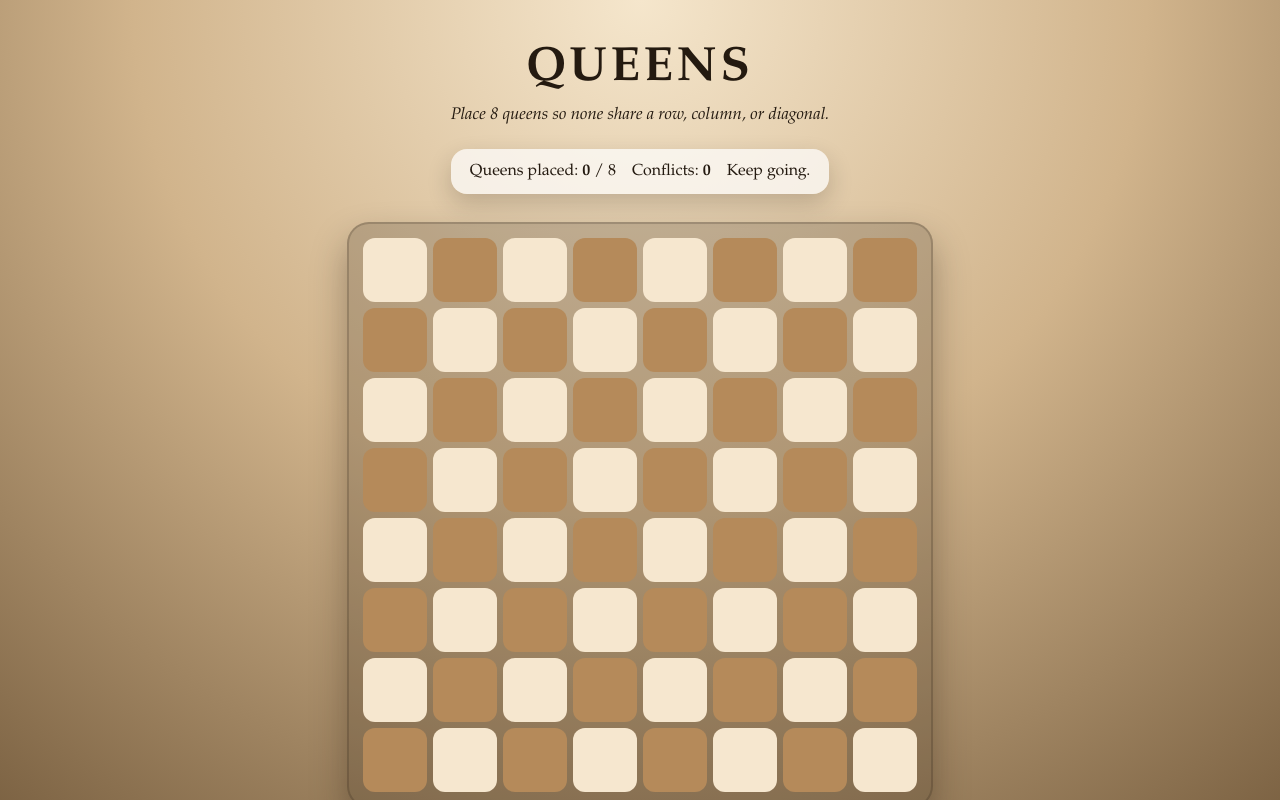
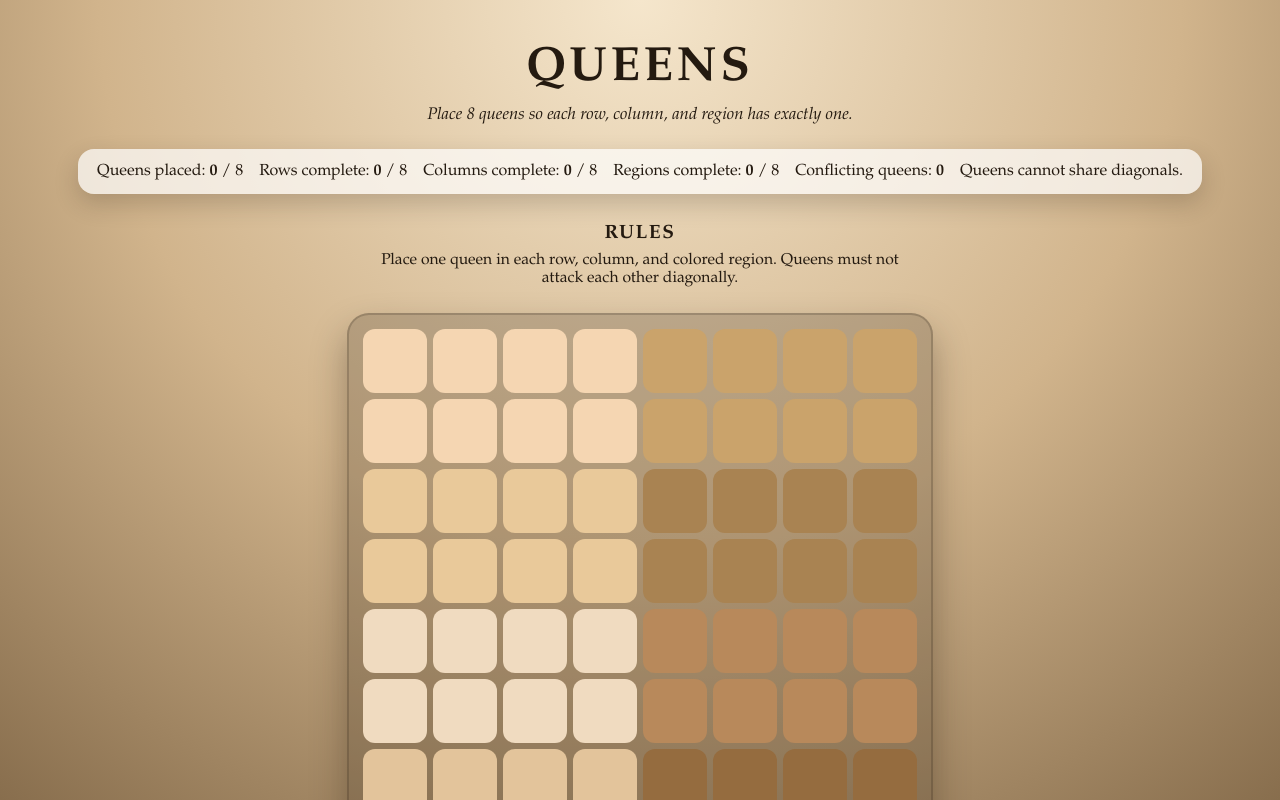
Before and after one commit to zakaahmed1/Zaka-Game-Central, a Next.js app: page /queens in a window 1280 px wide. Shown: the top 800 px of the page. Built offline with nearby package versions, Linux system fonts and the light colour scheme.

Commit message:
Updated rules for Queens

```diff
--- a/pages/queens.tsx
+++ b/pages/queens.tsx
@@ -3,6 +3,36 @@ import styles from "../styles/Queens.module.css";
 
 const BOARD_SIZE = 8;
 const TOTAL_CELLS = BOARD_SIZE * BOARD_SIZE;
+const REGION_MAP = [
+  0, 0, 0, 0, 1, 1, 1, 1,
+  0, 0, 0, 0, 1, 1, 1, 1,
+  2, 2, 2, 2, 3, 3, 3, 3,
+  2, 2, 2, 2, 3, 3, 3, 3,
+  4, 4, 4, 4, 5, 5, 5, 5,
+  4, 4, 4, 4, 5, 5, 5, 5,
+  6, 6, 6, 6, 7, 7, 7, 7,
+  6, 6, 6, 6, 7, 7, 7, 7,
+];
+const REGION_COLORS = [
+  "#f5d6b2",
+  "#caa36b",
+  "#e9c99a",
+  "#a98352",
+  "#f0dbc0",
+  "#b8895b",
+  "#e3c49b",
+  "#956c3f",
+];
+const REGION_TEXT = [
+  "#2a1c11",
+  "#1f140b",
+  "#2a1c11",
+  "#f6e7cf",
+  "#2a1c11",
+  "#f6e7cf",
+  "#2a1c11",
+  "#f6e7cf",
+];
 
 function getRow(index: number) {
   return Math.floor(index / BOARD_SIZE);
@@ -12,19 +42,6 @@ function getCol(index: number) {
   return index % BOARD_SIZE;
 }
 
-function areConflicting(a: number, b: number) {
-  const rowA = getRow(a);
-  const colA = getCol(a);
-  const rowB = getRow(b);
-  const colB = getCol(b);
-
-  const sameRow = rowA === rowB;
-  const sameCol = colA === colB;
-  const sameDiag = Math.abs(rowA - rowB) === Math.abs(colA - colB);
-
-  return sameRow || sameCol || sameDiag;
-}
-
 export default function Queens() {
   const [board, setBoard] = useState<boolean[]>(
     Array(TOTAL_CELLS).fill(false),
@@ -32,28 +49,61 @@ export default function Queens() {
 
   const queenCount = board.reduce((sum, cell) => sum + (cell ? 1 : 0), 0);
 
-  const { conflictSet, conflictPairs } = useMemo(() => {
-    const positions: number[] = [];
+  const {
+    conflictSet,
+    rowsWithOne,
+    colsWithOne,
+    regionsWithOne,
+  } = useMemo(() => {
+    const rows: number[][] = Array.from({ length: BOARD_SIZE }, () => []);
+    const cols: number[][] = Array.from({ length: BOARD_SIZE }, () => []);
+    const regions: number[][] = Array.from({ length: BOARD_SIZE }, () => []);
+    const diagA = new Map<number, number[]>();
+    const diagB = new Map<number, number[]>();
+
     board.forEach((hasQueen, index) => {
-      if (hasQueen) positions.push(index);
+      if (!hasQueen) return;
+      const row = getRow(index);
+      const col = getCol(index);
+      const region = REGION_MAP[index];
+
+      rows[row].push(index);
+      cols[col].push(index);
+      regions[region].push(index);
+
+      const keyA = row - col;
+      const keyB = row + col;
+      diagA.set(keyA, [...(diagA.get(keyA) ?? []), index]);
+      diagB.set(keyB, [...(diagB.get(keyB) ?? []), index]);
     });
 
     const conflicts = new Set<number>();
-    let pairs = 0;
-    for (let i = 0; i < positions.length; i += 1) {
-      for (let j = i + 1; j < positions.length; j += 1) {
-        if (areConflicting(positions[i], positions[j])) {
-          conflicts.add(positions[i]);
-          conflicts.add(positions[j]);
-          pairs += 1;
-        }
+    const markConflicts = (group: number[]) => {
+      if (group.length > 1) {
+        group.forEach((pos) => conflicts.add(pos));
       }
-    }
+    };
 
-    return { conflictSet: conflicts, conflictPairs: pairs };
+    rows.forEach(markConflicts);
+    cols.forEach(markConflicts);
+    regions.forEach(markConflicts);
+    diagA.forEach(markConflicts);
+    diagB.forEach(markConflicts);
+
+    return {
+      conflictSet: conflicts,
+      rowsWithOne: rows.filter((row) => row.length === 1).length,
+      colsWithOne: cols.filter((col) => col.length === 1).length,
+      regionsWithOne: regions.filter((region) => region.length === 1).length,
+    };
   }, [board]);
 
-  const isSolved = queenCount === BOARD_SIZE && conflictSet.size === 0;
+  const isSolved =
+    queenCount === BOARD_SIZE &&
+    rowsWithOne === BOARD_SIZE &&
+    colsWithOne === BOARD_SIZE &&
+    regionsWithOne === BOARD_SIZE &&
+    conflictSet.size === 0;
 
   function toggleQueen(index: number) {
     setBoard((prev) => {
@@ -82,7 +132,7 @@ export default function Queens() {
       <header className={styles.header}>
         <h1 className={styles.title}>Queens</h1>
         <p className={styles.subtitle}>
-          Place 8 queens so none share a row, column, or diagonal.
+          Place 8 queens so each row, column, and region has exactly one.
         </p>
       </header>
 
@@ -91,30 +141,52 @@ export default function Queens() {
           Queens placed: <strong>{queenCount}</strong> / {BOARD_SIZE}
         </div>
         <div className={styles.statusItem}>
-          Conflicts: <strong>{conflictPairs}</strong>
+          Rows complete: <strong>{rowsWithOne}</strong> / {BOARD_SIZE}
         </div>
         <div className={styles.statusItem}>
-          {isSolved ? "Puzzle solved!" : "Keep going."}
+          Columns complete: <strong>{colsWithOne}</strong> / {BOARD_SIZE}
         </div>
+        <div className={styles.statusItem}>
+          Regions complete: <strong>{regionsWithOne}</strong> / {BOARD_SIZE}
+        </div>
+        <div className={styles.statusItem}>
+          Conflicting queens: <strong>{conflictSet.size}</strong>
+        </div>
+        <div className={styles.statusItem}>
+          {isSolved ? "Puzzle solved!" : "Queens cannot share diagonals."}
+        </div>
+      </section>
+
+      <section className={styles.rules} aria-label="Rules">
+        <h2 className={styles.rulesTitle}>Rules</h2>
+        <p className={styles.rulesText}>
+          Place one queen in each row, column, and colored region. Queens must
+          not attack each other diagonally.
+        </p>
       </section>
 
       <section className={styles.board} aria-label="Queens board">
         {board.map((hasQueen, index) => {
           const row = getRow(index);
           const col = getCol(index);
-          const isDark = (row + col) % 2 === 1;
+          const region = REGION_MAP[index];
           const isConflict = conflictSet.has(index);
 
           return (
             <button
               key={index}
               type="button"
-              className={`${styles.cell} ${isDark ? styles.dark : styles.light} ${
-                isConflict ? styles.conflict : ""
-              }`}
+              className={`${styles.cell} ${isConflict ? styles.conflict : ""}`}
               onClick={() => toggleQueen(index)}
               aria-pressed={hasQueen}
-              aria-label={`Row ${row + 1}, Column ${col + 1}`}
+              aria-label={`Row ${row + 1}, Column ${col + 1}, Region ${
+                region + 1
+              }`}
+              disabled={!hasQueen && queenCount >= BOARD_SIZE}
+              style={{
+                backgroundColor: REGION_COLORS[region],
+                color: REGION_TEXT[region],
+              }}
             >
               {hasQueen ? "Q" : ""}
             </button>
--- a/styles/Queens.module.css
+++ b/styles/Queens.module.css
@@ -45,6 +45,24 @@
   font-size: 1rem;
 }
 
+.rules {
+  max-width: 520px;
+  text-align: center;
+  margin-bottom: 1.6rem;
+}
+
+.rulesTitle {
+  margin: 0 0 0.4rem;
+  font-size: 1.2rem;
+  text-transform: uppercase;
+  letter-spacing: 0.08em;
+}
+
+.rulesText {
+  margin: 0;
+  font-size: 0.98rem;
+}
+
 .board {
   display: grid;
   grid-template-columns: repeat(8, minmax(34px, 64px));
@@ -67,21 +85,18 @@
   display: flex;
   align-items: center;
   justify-content: center;
-  color: #241a10;
 }
 
 .cell:hover {
   transform: translateY(-2px);
   box-shadow: 0 8px 18px rgba(36, 26, 16, 0.25);
+  filter: brightness(1.05);
 }
 
-.light {
-  background: #f6e7cf;
-}
-
-.dark {
-  background: #b58a5a;
-  color: #1f140b;
+.cell:disabled {
+  cursor: not-allowed;
+  filter: grayscale(0.2);
+  opacity: 0.7;
 }
 
 .conflict {
```
